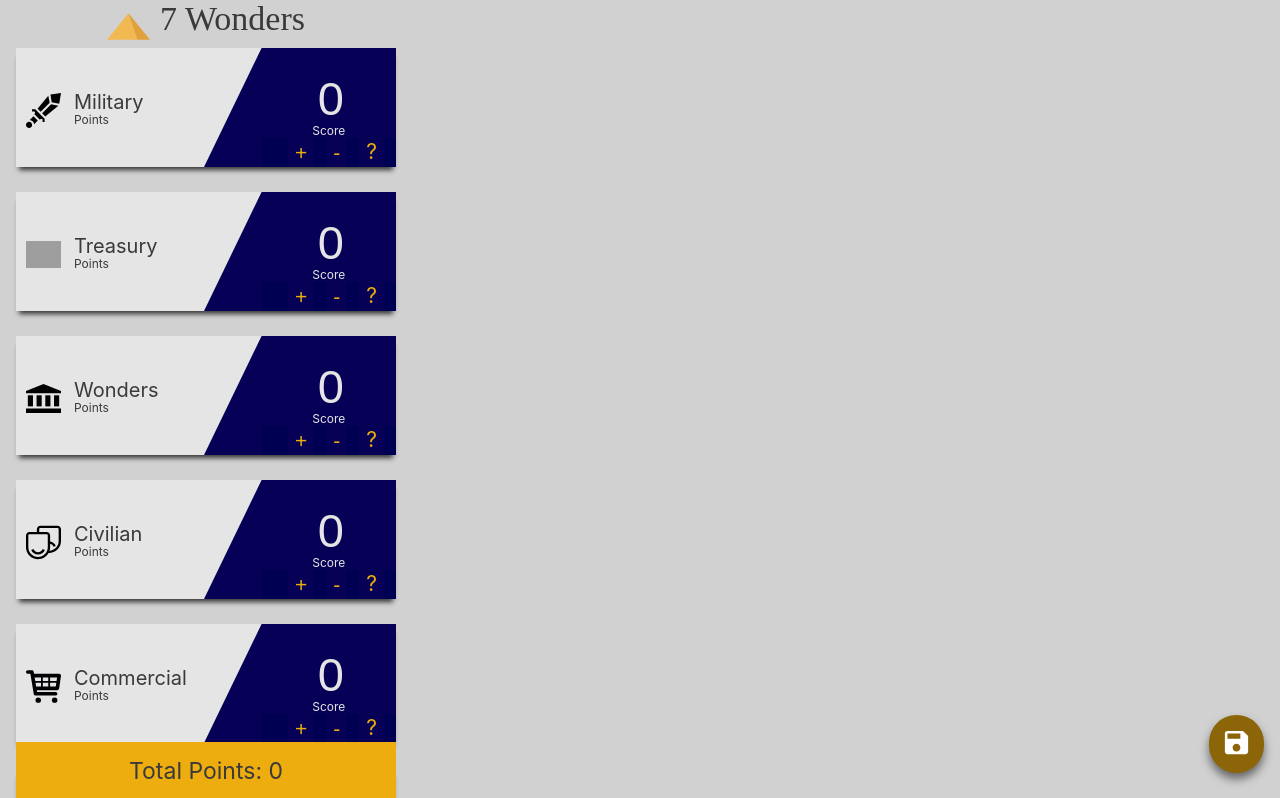
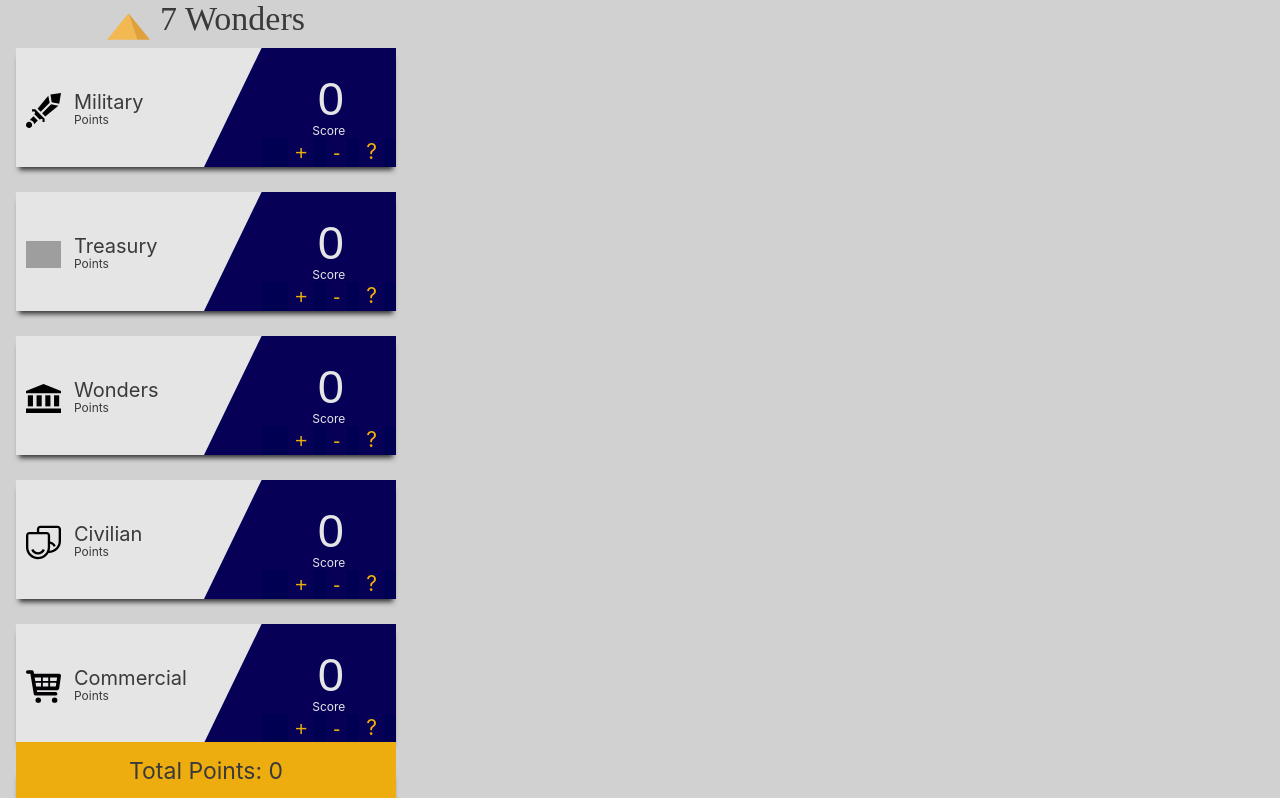
Before and after one commit to brooksbecton/7-wonders-calc, a React (Create React App) app: page / in a window 1280 px wide. Shown: the top 798 px of the page. Built offline with nearby package versions, Linux system fonts and the light colour scheme; grey boxes are pictures that could not be loaded; what react-pose would draw is missing.

Commit message:
Temp remove save button

```diff
--- a/src/views/dashboard/components/Calculate.tsx
+++ b/src/views/dashboard/components/Calculate.tsx
@@ -1,10 +1,10 @@
 import { RouteComponentProps } from "@reach/router";
 import * as React from "react";
 import styled from "styled-components";
-import { savePoints, updatePoint } from "./../actions";
+import { updatePoint } from "./../actions";
 import { defaultState, reducer } from "./../reducer";
 import { CalculateInput } from "./CalculateInput";
-import { SaveButton } from "./SaveButton";
+// import { SaveButton } from "./SaveButton";
 import { TotalPoints } from "./TotalPoints";
 
 export const Calculate: React.FunctionComponent<RouteComponentProps> = () => {
@@ -30,7 +30,7 @@
       <TotalContainer>
         <TotalPoints pointTypes={pointTypes} />
       </TotalContainer>
-      <SaveButton onClick={() => dispatch(savePoints(pointTypes))} />
+      {/* <SaveButton onClick={() => dispatch(savePoints(pointTypes))} /> */}
     </>
   );
 };
```
